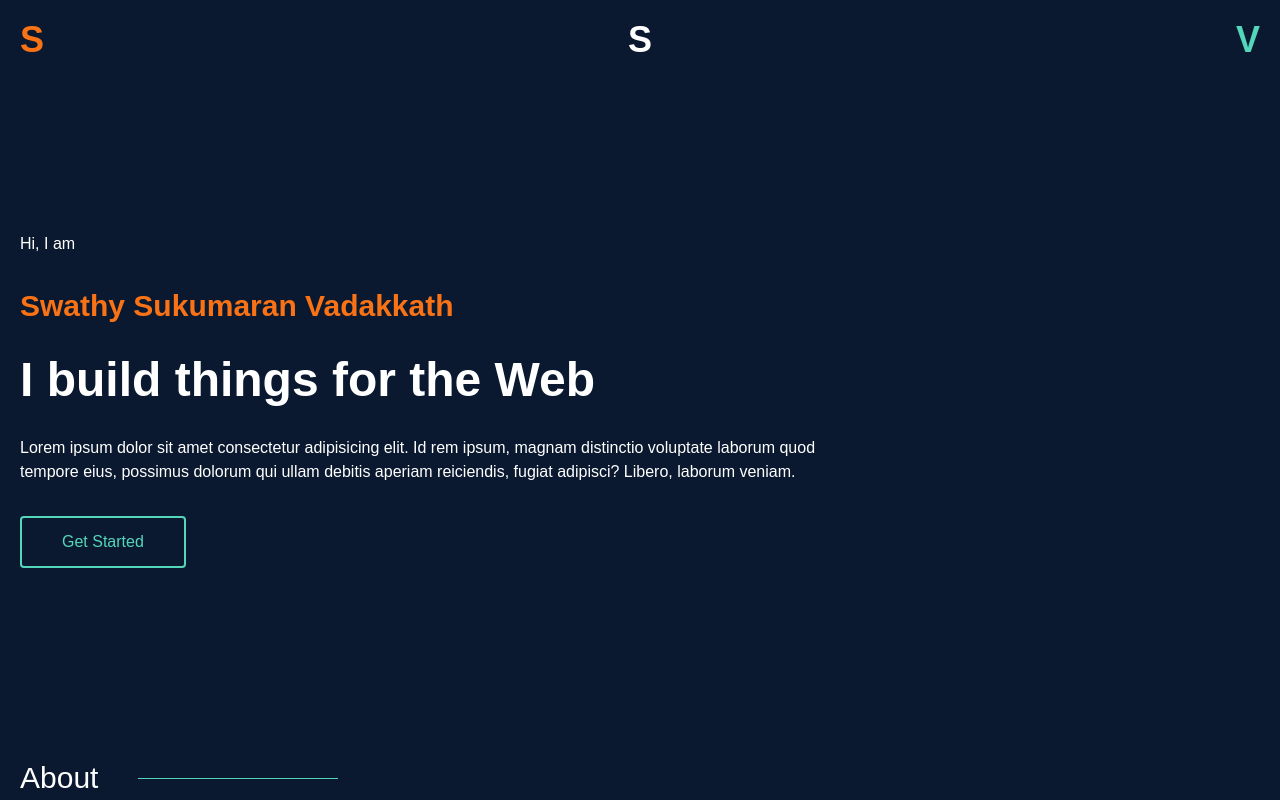
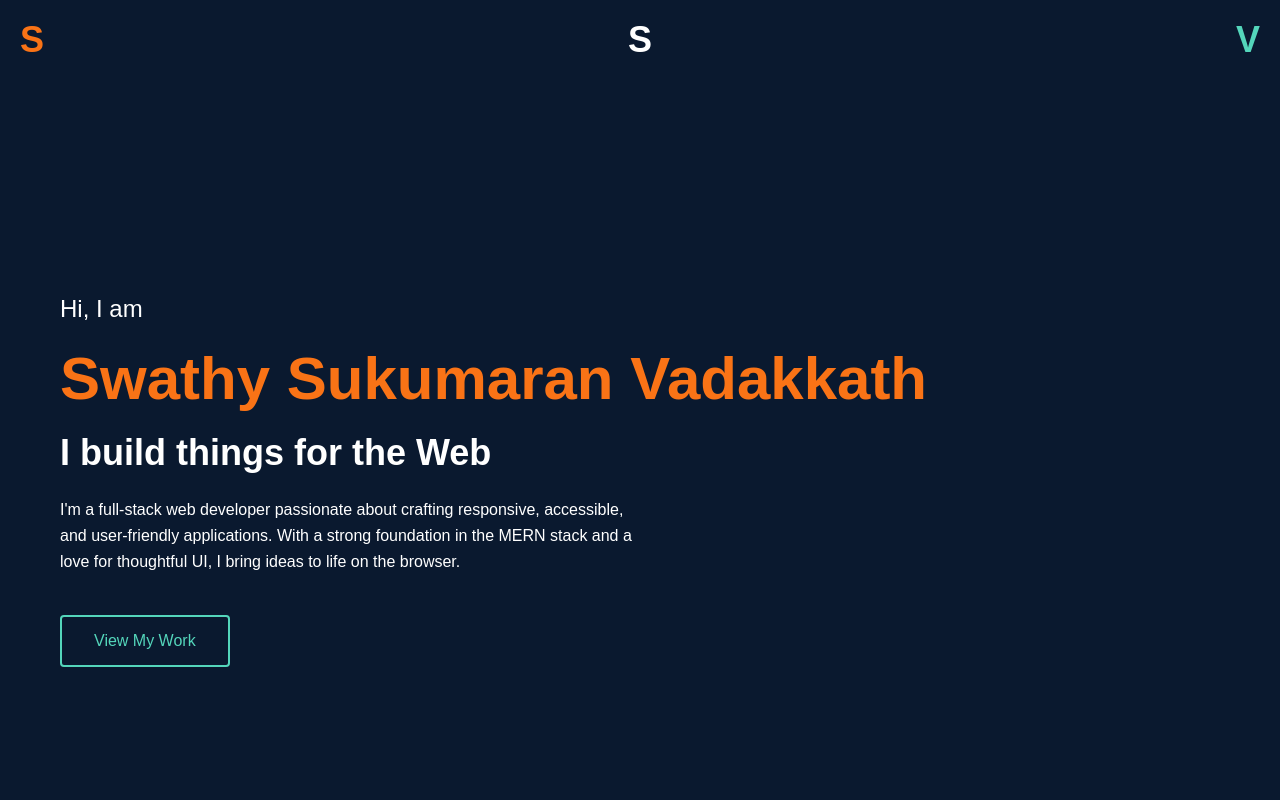
Before and after one commit to swathysukumaran/portfolio, a React (Vite) app in the folder frontend/: page / in a window 1280 px wide. Shown: the top 800 px of the page. Built offline with nearby package versions, Linux system fonts and the light colour scheme.

Commit message:
Style intro section

```diff
--- a/frontend/src/pages/Home/Intro.tsx
+++ b/frontend/src/pages/Home/Intro.tsx
@@ -2,24 +2,28 @@ import React from "react";
 
 function Intro() {
   return (
-    <div className="h-[80vh] bg-primary flex flex-col items-start justify-center gap-8 py-10">
-      <h1 className="text-white">Hi, I am</h1>
-      <h1 className="text-6xl sm:text-3xl text-secondary font-semibold">
+    <section className="min-h-screen bg-primary flex flex-col items-start justify-center gap-6 px-4 sm:px-10 py-16">
+      <h1 className="text-white text-xl sm:text-2xl">Hi, I am</h1>
+
+      <h2 className="text-4xl sm:text-6xl text-secondary font-bold">
         Swathy Sukumaran Vadakkath
-      </h1>
-      <h1 className="text-5xl text-white font-semibold">
+      </h2>
+
+      <h3 className="text-2xl sm:text-4xl text-white font-semibold">
         I build things for the Web
-      </h1>
-      <p className="text-white w-2/3">
-        Lorem ipsum dolor sit amet consectetur adipisicing elit. Id rem ipsum,
-        magnam distinctio voluptate laborum quod tempore eius, possimus dolorum
-        qui ullam debitis aperiam reiciendis, fugiat adipisci? Libero, laborum
-        veniam.
+      </h3>
+
+      <p className="text-white max-w-xl text-sm sm:text-base leading-relaxed">
+        I'm a full-stack web developer passionate about crafting responsive,
+        accessible, and user-friendly applications. With a strong foundation in
+        the MERN stack and a love for thoughtful UI, I bring ideas to life on
+        the browser.
       </p>
-      <button className="border-2 border-tertiary text-tertiary px-10 py-3 rounded">
-        Get Started
+
+      <button className="mt-4 border-2 border-tertiary text-tertiary px-8 py-3 rounded hover:bg-tertiary hover:text-white transition">
+        View My Work
       </button>
-    </div>
+    </section>
   );
 }
 
```
